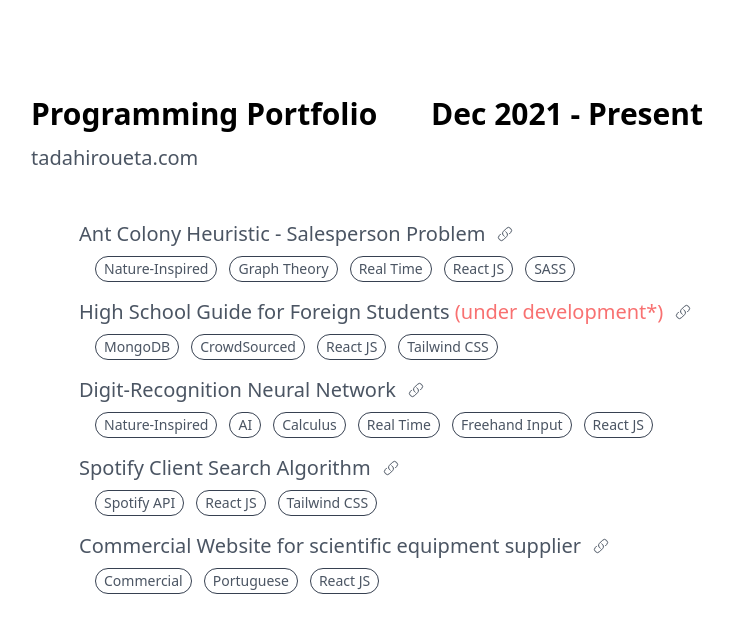
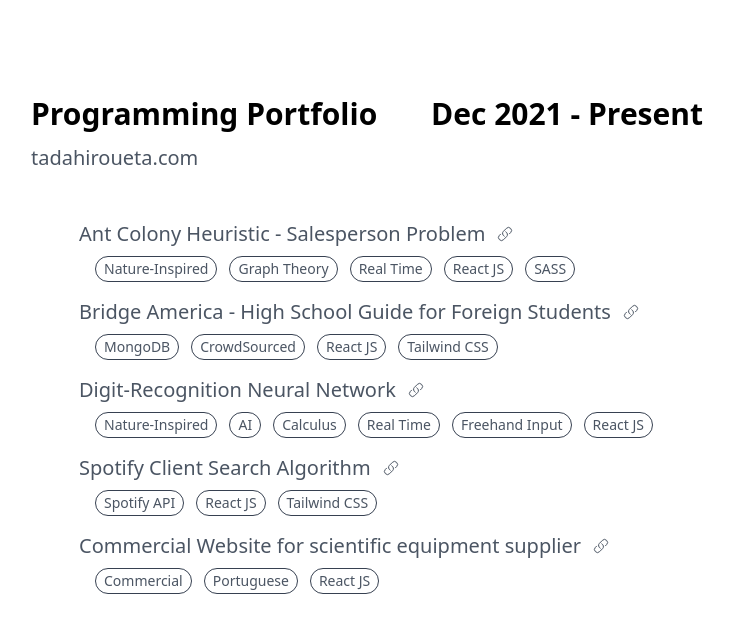
Before and after one commit to tadahiroueta/landing-page, a JavaScript app: page / in a window 1280 px wide. Shown: the top 632 px of the page, without its empty margins (273-1007 px from the left). Built offline with nearby package versions, Linux system fonts and the light colour scheme.

Commit message:
finalised bridge america

```diff
--- a/src/App.js
+++ b/src/App.js
@@ -42,7 +42,7 @@ export default function App() {
               Ant Colony Heuristic - Salesperson Problem
             </Link>
             <Link to="https://bridgeamerica.org/" topics={ ["MongoDB", "CrowdSourced", "React JS", "Tailwind CSS"] }>
-              High School Guide for Foreign Students <span className="text-red-400"> (under development*)</span>
+              Bridge America - High School Guide for Foreign Students
             </Link>
             <Link to="https://digit.tadahiroueta.com" topics={ ["Nature-Inspired", "AI", "Calculus", "Real Time", "Freehand Input", "React JS"] }>
               Digit-Recognition Neural Network
```
